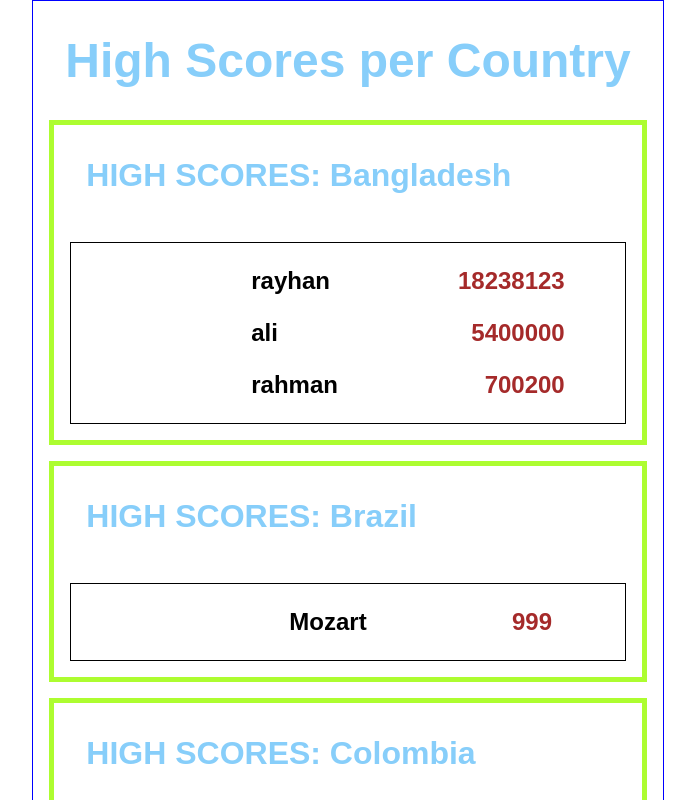
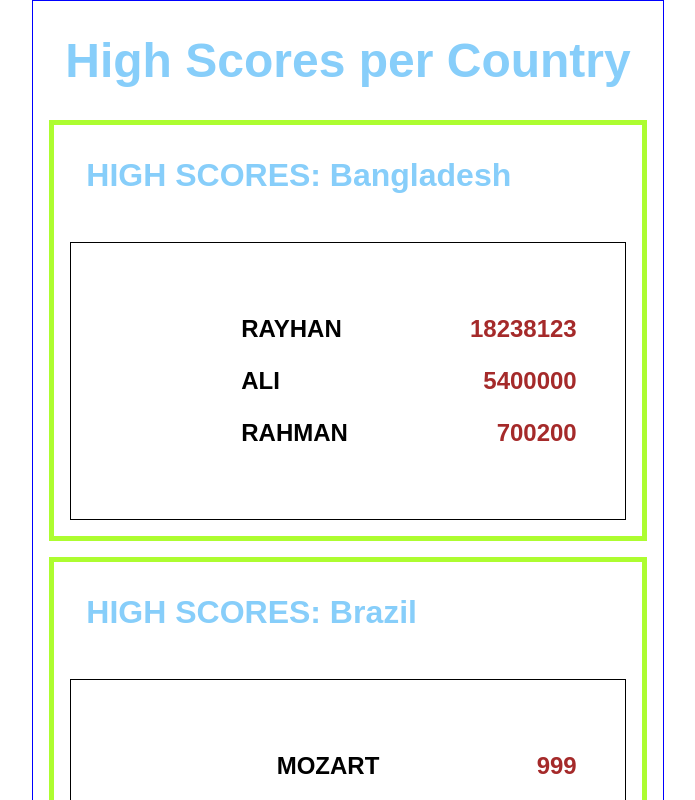
Before and after one commit to DelroyGayle/HighScoresTable, a React (Create React App) app: page / in a window 1280 px wide. Shown: the top 800 px of the page, without its empty margins (292-987 px from the left). Built offline with nearby package versions, Linux system fonts and the light colour scheme; a web font is replaced by a local one.

Commit message:
Update App.css

```diff
--- a/src/App.css
+++ b/src/App.css
@@ -1,3 +1,8 @@
+/*
+   @import url("http://fonts.cdnfonts.com/css/arcade-classic");
+Could not get this to work ???
+*/
+@import url("https://fonts.googleapis.com/css2?family=Playfair+Display:wght@600&display=swap");
 @import url("http://fonts.cdnfonts.com/css/arcade-classic");
 
 :root {
@@ -6,6 +11,12 @@
 }
 
 body {
+  /*
+  font-family: "ArcadeClassic", sans-serif;
+Could not get this to work ???
+*/
+
+  font-family: "Playfair Display", serif;
   font-family: "ArcadeClassic", sans-serif;
 }
 
@@ -19,6 +30,7 @@ h2 {
 
 p {
   font-size: 1.25rem; /* 20px */
+  text-transform: uppercase;
 }
 
 .flex-centre {
@@ -83,5 +95,6 @@ p {
 
 .row-flex2 {
   display: flex;
-  justify-content: space-around;
+  justify-content: space-between;
+  margin: 3em;
 }
```
